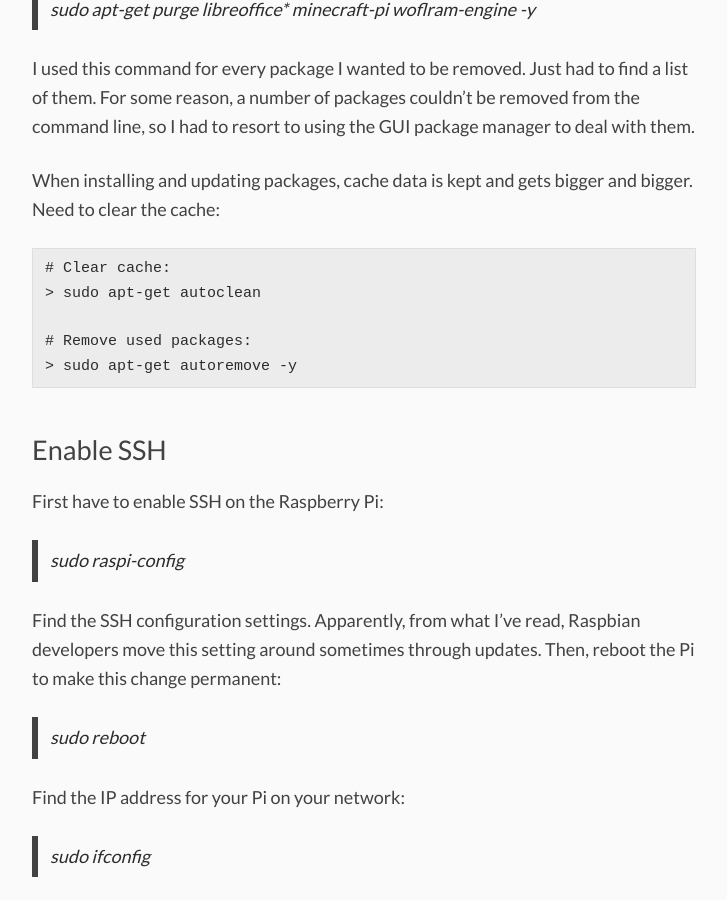
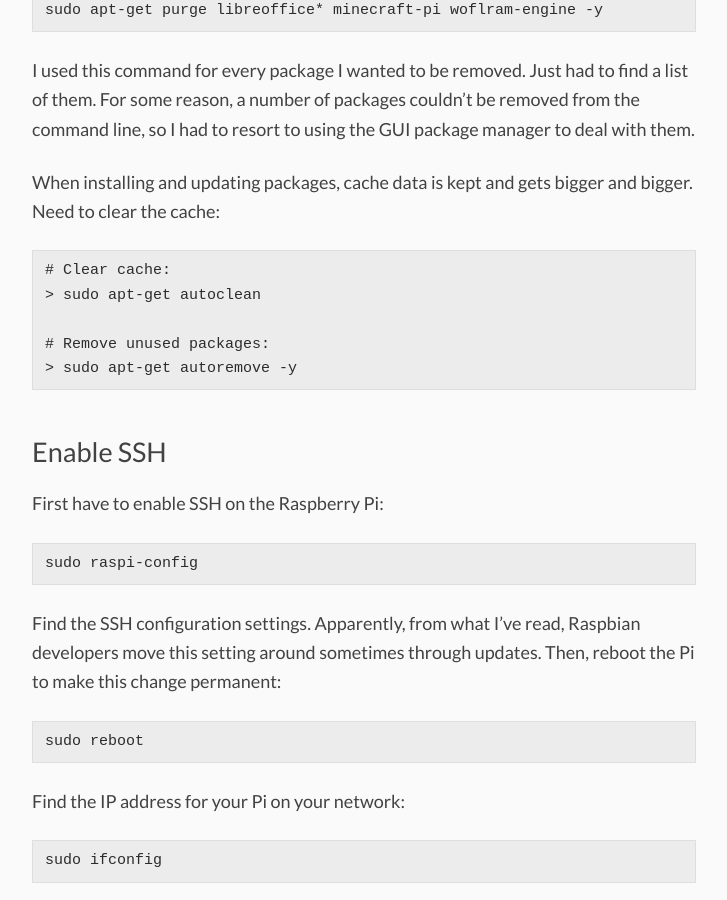
Before and after one commit to haothitran/posts, a Jekyll site: the page built from _posts/2019-10-31-raspberry-pi.md, in a window 1280 px wide and 900 px high, scrolled down 1718 px. Shown: the whole window, without its empty margins (276-1003 px from the left). Built offline with Jekyll 4.4.1, drawn with Linux system fonts in a browser that asks for light colours.

Commit message:
Fix code blocks in post

````diff
--- a/_posts/2019-10-31-raspberry-pi.md
+++ b/_posts/2019-10-31-raspberry-pi.md
@@ -33,14 +33,17 @@ Anyway, the RP3 is a neat little package so far.
 
 Can also combine commands:
 
-> sudo apt-get update && sudo apt-get upgrade -y
-
+```
+sudo apt-get update && sudo apt-get upgrade -y
+```
 
 ## Remove Default Packages
 
 I had installed Raspbian with desktop and recommended software included, but, in hindsight, I should have just installed Raspbian Lite instead. I wanted a barebones Raspbian to work with, and the Lite version would have saved me the trouble of going through this step.
 
-> sudo apt-get purge libreoffice* minecraft-pi woflram-engine -y
+```
+sudo apt-get purge libreoffice* minecraft-pi woflram-engine -y
+```
 
 I used this command for every package I wanted to be removed. Just had to find a list of them. For some reason, a number of packages couldn't be removed from the command line, so I had to resort to using the GUI package manager to deal with them.
 
@@ -50,7 +53,7 @@ When installing and updating packages, cache data is kept and gets bigger and bi
 # Clear cache:
 > sudo apt-get autoclean
 
-# Remove used packages:
+# Remove unused packages:
 > sudo apt-get autoremove -y
 ```
 
@@ -58,15 +61,21 @@ When installing and updating packages, cache data is kept and gets bigger and bi
 
 First have to enable SSH on the Raspberry Pi:
 
-> sudo raspi-config
+```
+sudo raspi-config
+```
 
 Find the SSH configuration settings. Apparently, from what I've read, Raspbian developers move this setting around sometimes through updates. Then, reboot the Pi to make this change permanent:
 
-> sudo reboot
+```
+sudo reboot
+```
 
 Find the IP address for your Pi on your network:
 
-> sudo ifconfig
+```
+sudo ifconfig
+```
 
 Since, I am using Windows on my primary computer, I had to download [PuTTY](http://www.putty.org/). Enter the IP address for the Pi found from earlier, then open the connection. This will give you a warning (the first time) and then prompt you for the user (“pi”) and password (“raspberry”).
 
````
